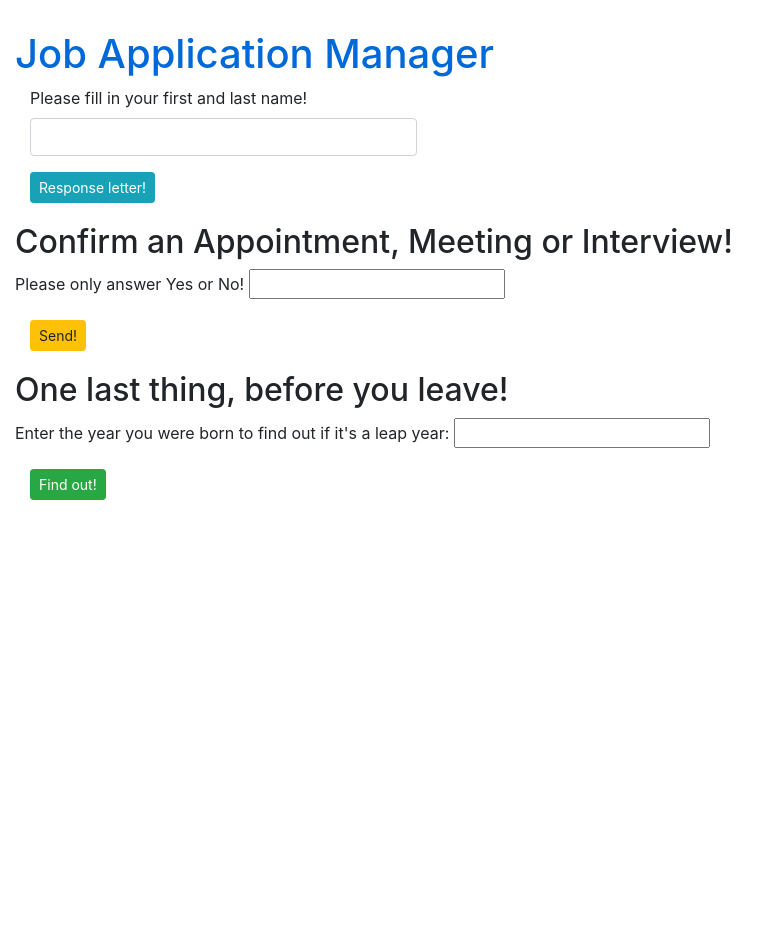
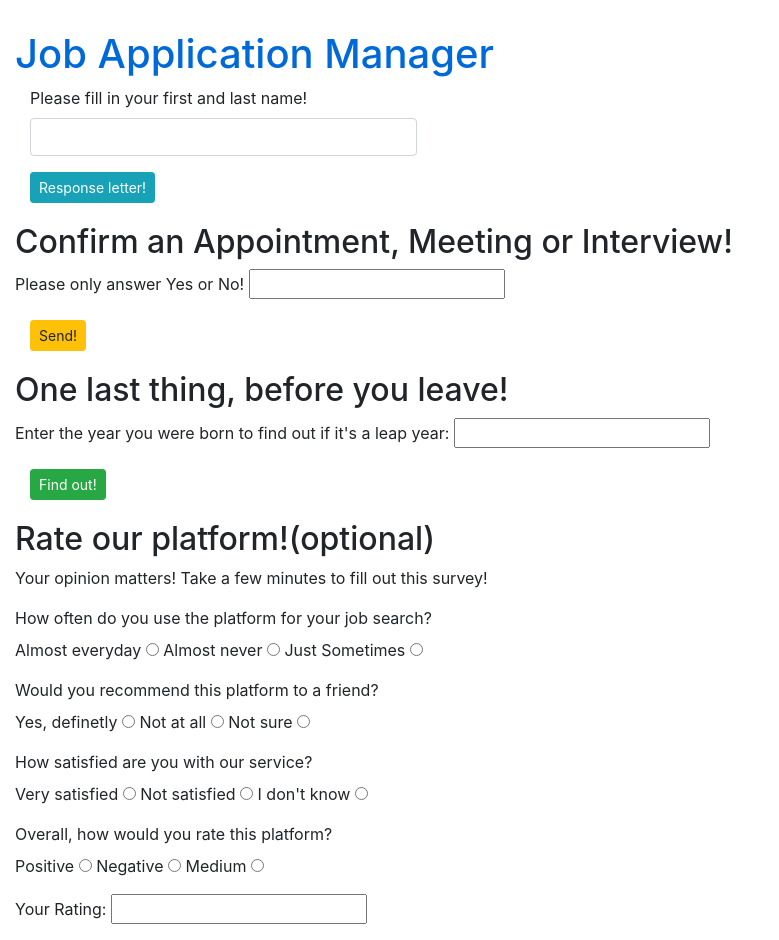
Before and after one commit to Joshhortt/job-application-manager, a plain HTML site: page index.html in a window 1280 px wide. Shown: the whole page, without its empty margins (0-779 px from the left). Before the commit the page ends 800 px from the top, so only its background shows below. Drawn offline with nearby package versions, Linux system fonts and the light colour scheme.

Commit message:
add new container wit radio buttons'.

```diff
--- a/index.html
+++ b/index.html
@@ -77,5 +77,49 @@
   </div>
 </div>
 
+
+
+<div class="container-fluid">
+  <h2>Rate our platform!(optional)</h2>
+  <form action="">
+  <p>Your opinion matters! Take a few minutes to fill out this survey!</p>
+
+  <label class="survey">How often do you use the platform for your job search?</label><br>
+  Almost everyday
+  <input class="calc" type="radio" name="radio1" value="10">
+  Almost never
+  <input class="calc" type="radio" name="radio1" value="0">
+  Just Sometimes
+  <input class="calc" type="radio" name="radio1" value="5"></p>
+
+  <label class="survey">Would you recommend this platform to a friend?</label><br>
+  Yes, definetly
+  <input class="calc" type="radio" name="radio2" value="10">
+  Not at all
+  <input class="calc" type="radio" name="radio2" value="0">
+  Not sure
+  <input class="calc" type="radio" name="radio2" value="5"></p>
+
+  <label class="survey">How satisfied are you with our service?</label><br>
+  Very satisfied
+  <input class="calc" type="radio" name="radio3" value="10">
+  Not satisfied
+  <input class="calc" type="radio" name="radio3" value="0">
+  I don't know
+  <input class="calc" type="radio" name="radio3" value="5"></p>
+  <label class="survey">Overall, how would you rate this platform?</label><br>
+  Positive
+  <input class="calc" type="radio" name="radio4" value="10">
+  Negative
+  <input class="calc" type="radio" name="radio4" value="0">
+  Medium
+  <input class="calc" type="radio" name="radio4" value="5"></p>
+
+  <p>Your Rating:
+  <input type="text" name="sum">
+  </p>
+  </form>
+</div>
+
   </body>
 </html>
```
